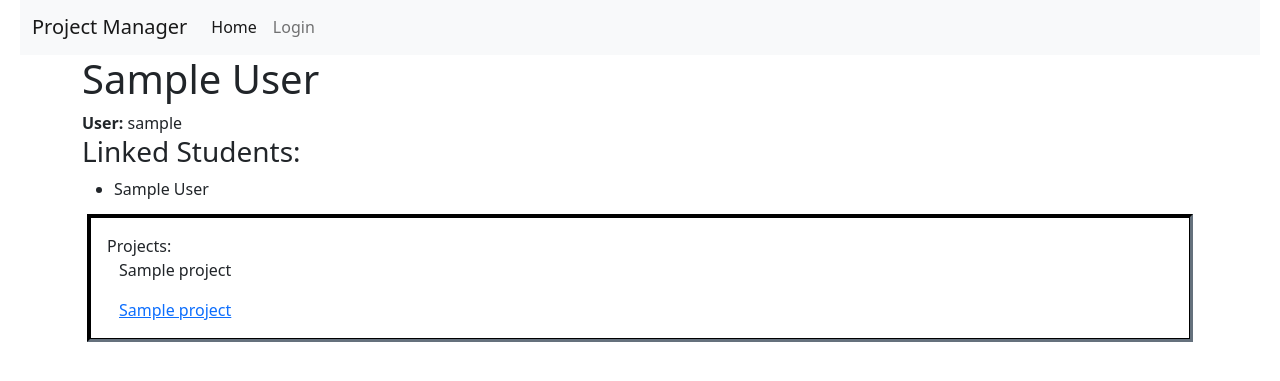
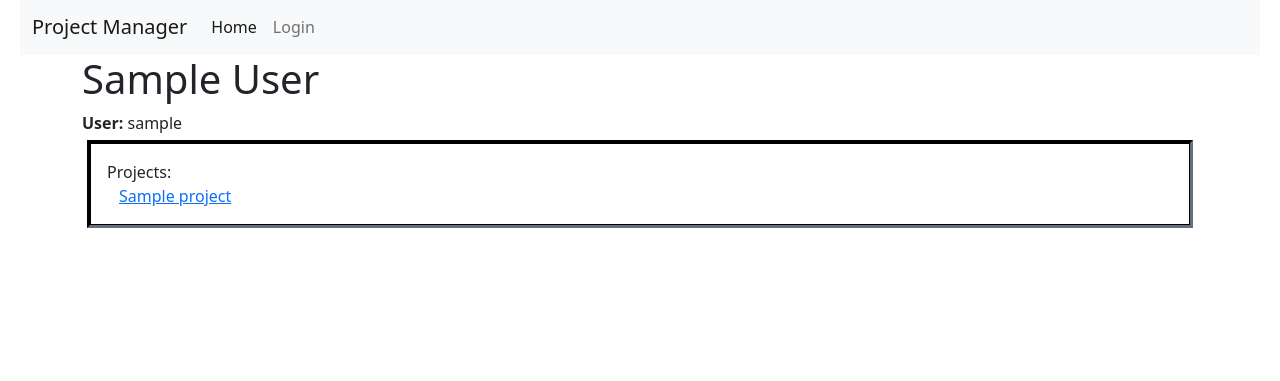
Before and after one commit to admiralorbiter/Flask_Playground, a Flask app: page /student/1 in a window 1280 px wide. Shown: the part 21-402 px from the top of the page. Run offline with Flask 3, Linux system fonts and the light colour scheme; tables that the repository leaves empty hold one stand-in row (values such as "Sample post"); some libraries are stand-ins or nearby versions.

Commit message:
Added user detail and admin check

```diff
--- a/app/models.py
+++ b/app/models.py
@@ -31,6 +31,10 @@ class User(db.Model):
     @property
     def is_authenticated(self):
         return True
+
+    @property
+    def is_admin(self):
+        return (self.role.name == 'admin')
 
     @property
     def is_active(self):
--- a/app/templates/base.html
+++ b/app/templates/base.html
@@ -21,7 +21,7 @@
                         <a class="nav-link active" aria-current="page" href="{{ url_for('index') }}">Home</a>
                     </li>
                     <!-- Admin Dashboard Link -->
-                    {% if current_user.is_authenticated and current_user.role.name == 'admin' %}
+                    {% if current_user.is_authenticated and current_user.is_admin %}
                     <li class="nav-item">
                         <a class="nav-link" href="{{ url_for('admin_dashboard') }}">Admin Dashboard</a>
                     </li>
--- a/app/templates/student_details.html
+++ b/app/templates/student_details.html
@@ -6,20 +6,10 @@
     <h1>{{ student.name }}</h1>
     <div>
         <strong>User:</strong> {{ student.user.username }} <!-- Assuming 'user' is the related field in the Student model -->
-        <!-- Display all linked students for this user -->
-        <h3>Linked Students:</h3>
-        <ul>
-            {% for linked_student in student.user.linked_students %}
-                <li>{{ linked_student.name }}</li>
-            {% else %}
-                <p>No linked students found for this user.</p>
-            {% endfor %}
-        </ul>
     </div>
     <div class="row p-3 outline m-2">
         Projects:
         {% for project in student.projects %}
-        <p>{{ project.name }}</p>
         <a href="{{ url_for('project_detail', id=project.project_id) }}">{{ project.name }}</a>
         {% endfor %}
     </div>
--- a/app/views.py
+++ b/app/views.py
@@ -210,6 +210,12 @@ def project_detail(id):
 def student_detail(id):
     student = Student.query.get_or_404(id)
     return render_template("student_details.html", student=student)
+
+@app.route("/user/<int:id>", methods=["GET"])
+@login_required
+def user_detail(id):
+    user = User.query.get_or_404(id)
+    return render_template("user_details.html", user=user)
 
 @app.route("/project/update/<int:id>", methods=["POST"])
 @login_required
```
Also changed, not shown: app/templates/user_details.html (added, +12 -0 lines).
